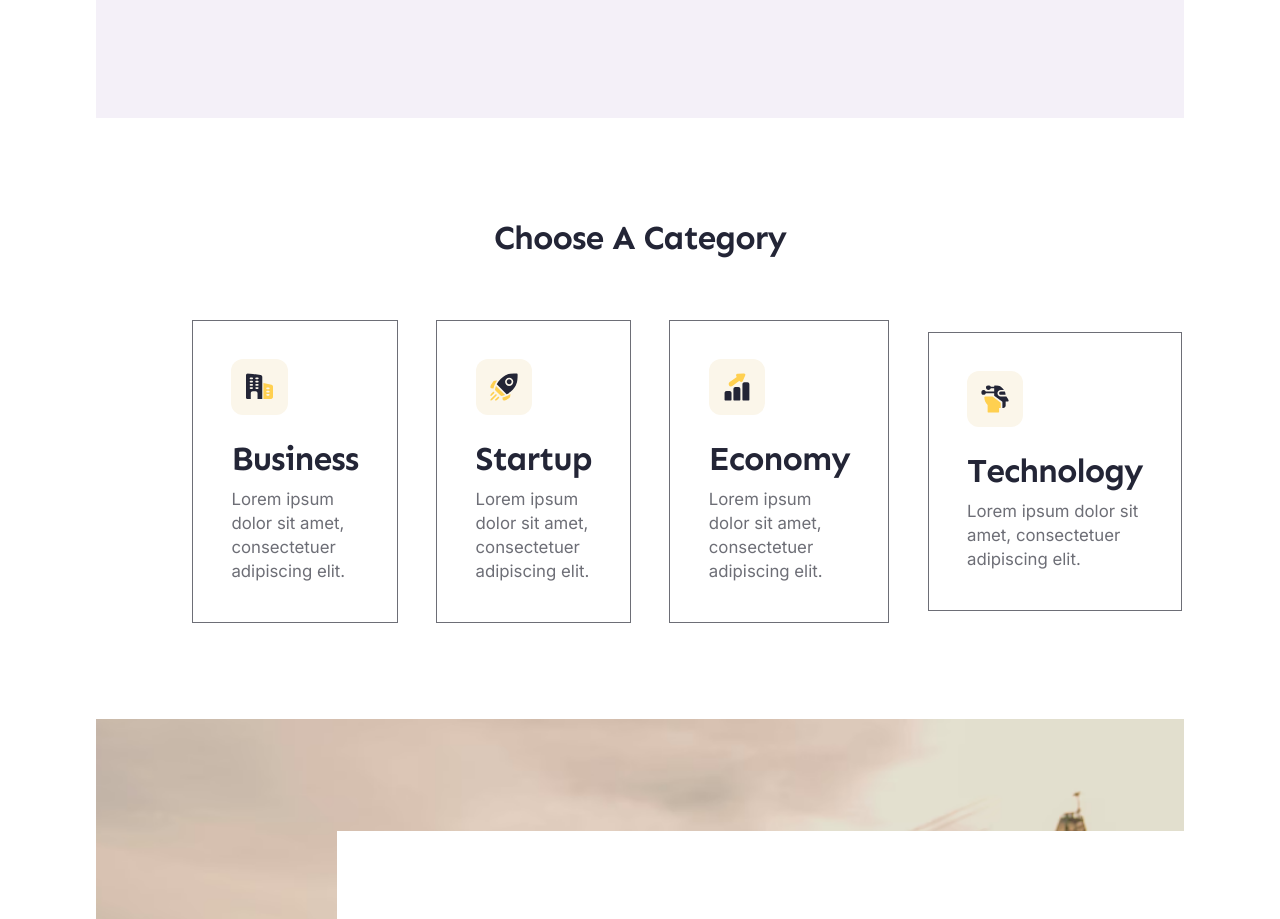
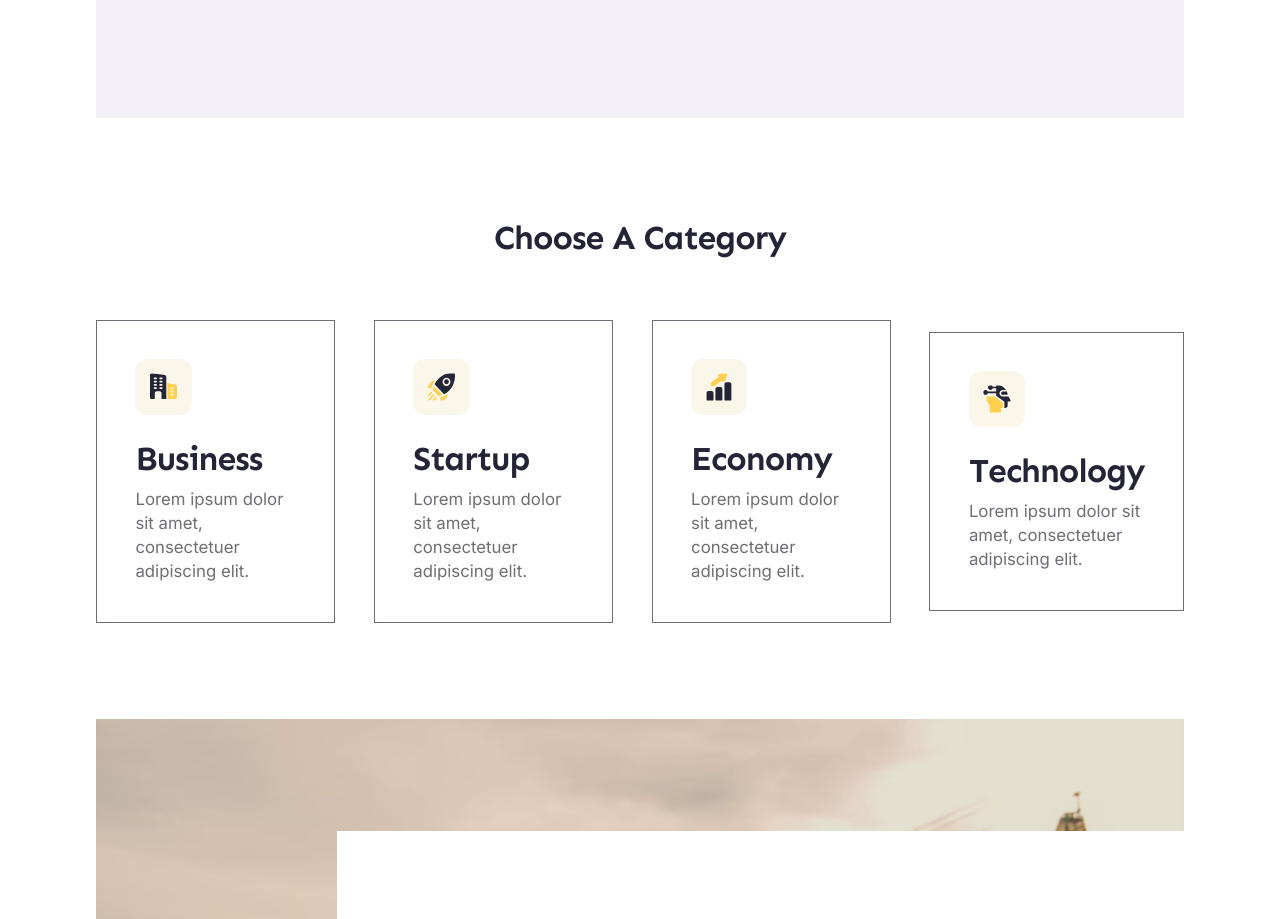
Before and after one commit to Luan-Thanhh/training, a website: page homepage.html in a window 1280 px wide. Shown: the part 2979-3898 px from the top of the page. Drawn offline with Linux system fonts and the light colour scheme.

Commit message:
fix category homepage

```diff
--- a/scss/pages/_homepage.scss
+++ b/scss/pages/_homepage.scss
@@ -296,7 +296,7 @@
 
   // Category
   &__category {
-    padding: 8rem;
+    padding: 8rem 0;
 
     &--heading {
       padding-bottom: 4.8rem;
```
Also changed, not shown: css/style.css.
